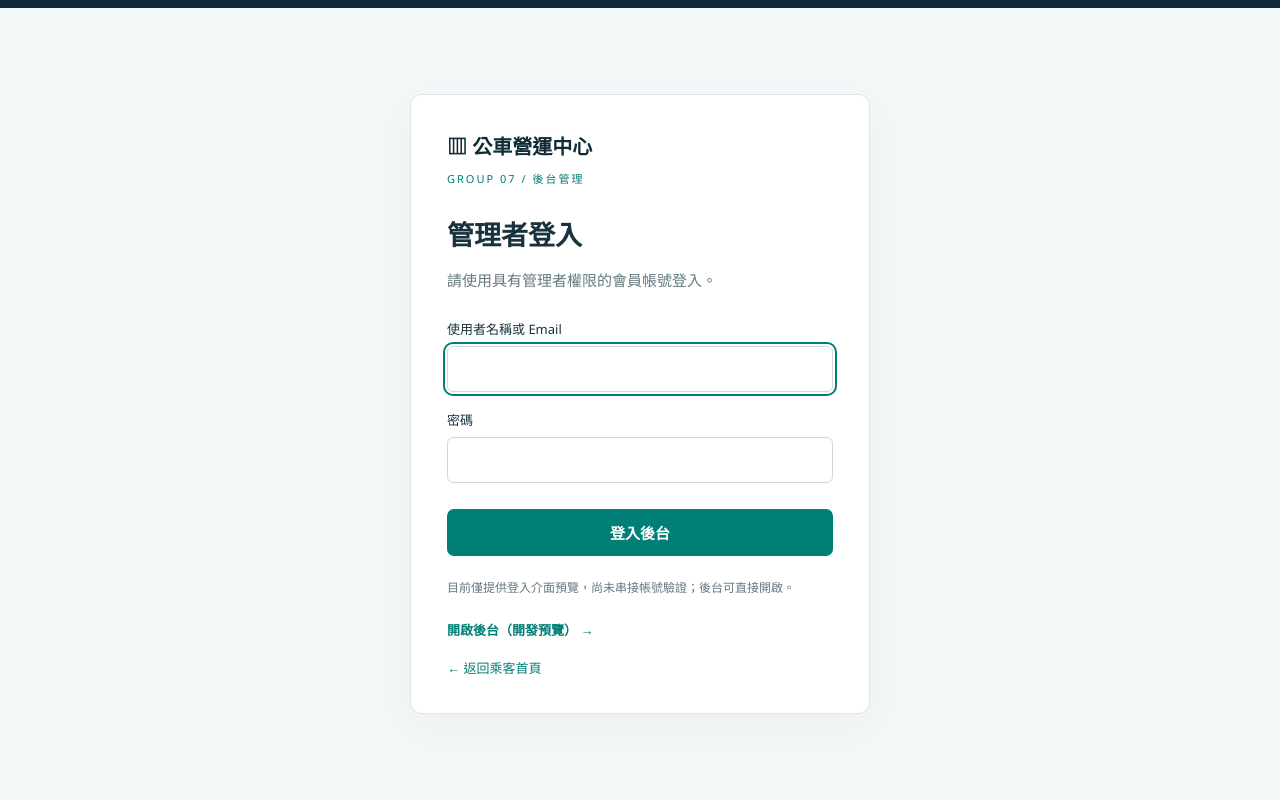
After one commit to homer-105216/2026-DB-Project01-BusTrackingSystem, a Flask app: page /backstage/login in a window 1280 px wide. The commit adds this page. Run offline with Flask 2, Linux system fonts and the light colour scheme.

Commit message:
feat: 新增後台管理者登入介面預覽

```diff
--- a/backstage/templates/backstage/layout.html
+++ b/backstage/templates/backstage/layout.html
@@ -5,7 +5,7 @@
 {% endblock %}
 {% block content %}
 
-<div class="shell"><aside class="sidebar"><div class="brand">▥ 公車營運中心<small>BUS OPERATIONS / GROUP 07</small></div><nav id="nav"></nav><div class="return"><a href="{{ url_for('frontstage.index') }}">← 返回乘客首頁</a></div></aside><section class="workspace"><div class="topbar"><span>公車追蹤系統 / 後台管理</span><span class="tag">介面展示模式</span></div><div class="notice">示範資料 · 操作僅儲存在此瀏覽器，不會修改 PostgreSQL。統計依示範資料計算。</div><div class="heading"><div><div class="eyebrow" id="section-name"></div><h1 id="title"></h1><p id="description"></p></div><button class="btn primary" id="add" hidden>＋ 新增資料</button></div><div id="content"></div></section></div>
+<div class="shell"><aside class="sidebar"><div class="brand">▥ 公車營運中心<small>BUS OPERATIONS / GROUP 07</small></div><nav id="nav"></nav><div class="return"><a href="{{ url_for('frontstage.index') }}">← 返回乘客首頁</a></div></aside><section class="workspace"><div class="topbar"><span>公車追蹤系統 / 後台管理</span><div class="admin-account"><span class="tag">介面展示模式</span><a class="btn" href="{{ url_for('backstage.login') }}">管理者登入（預覽）</a></div></div><div class="notice">示範資料 · 操作僅儲存在此瀏覽器，不會修改 PostgreSQL。統計依示範資料計算。</div><div class="heading"><div><div class="eyebrow" id="section-name"></div><h1 id="title"></h1><p id="description"></p></div><button class="btn primary" id="add" hidden>＋ 新增資料</button></div><div id="content"></div></section></div>
 <dialog id="editor"><form id="form"><h2 id="form-title"></h2><div class="form-grid" id="fields"></div><p class="feedback" id="error" role="alert"></p><div class="actions"><button type="button" class="btn" id="cancel">取消</button><button type="submit" class="btn primary">儲存示範資料</button></div></form></dialog><div id="toast" role="status" hidden></div>
 
 {% endblock %}
--- /dev/null
+++ b/backstage/templates/backstage/login.html
@@ -0,0 +1,28 @@
+<!DOCTYPE html>
+<html lang="zh-Hant">
+<head>
+    <meta charset="UTF-8">
+    <meta name="viewport" content="width=device-width, initial-scale=1.0">
+    <title>管理者登入 · 公車營運中心</title>
+    <link rel="stylesheet" href="{{ url_for('static', filename='css/backstage-login.css') }}">
+</head>
+<body>
+    <main class="login-card">
+        <div class="brand">▥ 公車營運中心</div>
+        <div class="eyebrow">GROUP 07 / 後台管理</div>
+        <h1>管理者登入</h1>
+        <p class="intro">請使用具有管理者權限的會員帳號登入。</p>
+        {% if preview_message %}<div class="preview-message" role="status">{{ preview_message }}</div>{% endif %}
+        <form method="post" action="{{ url_for('backstage.login') }}">
+            <label for="identifier">使用者名稱或 Email</label>
+            <input id="identifier" name="identifier" type="text" autocomplete="username" maxlength="254" value="{{ identifier }}" required autofocus>
+            <label for="password">密碼</label>
+            <input id="password" name="password" type="password" autocomplete="current-password" maxlength="1024" required>
+            <button type="submit">登入後台</button>
+        </form>
+        <p class="note">目前僅提供登入介面預覽，尚未串接帳號驗證；後台可直接開啟。</p>
+        <a class="return preview-backstage" href="{{ url_for('backstage.index') }}">開啟後台（開發預覽） →</a>
+        <a class="return" href="{{ url_for('frontstage.index') }}">← 返回乘客首頁</a>
+    </main>
+</body>
+</html>
--- a/backstage/views/backstage.py
+++ b/backstage/views/backstage.py
@@ -1,4 +1,5 @@
-from flask import Blueprint, abort, redirect, render_template, url_for
+from flask import Blueprint, abort, redirect, render_template, request, url_for
+
 
 backstage_bp = Blueprint('backstage', __name__, template_folder='../templates')
 
@@ -17,6 +18,16 @@ PAGE_TEMPLATES = {
 }
 
 
+@backstage_bp.route('/login', methods=['GET', 'POST'])
+def login():
+    # 介面預覽：不查詢資料庫、不建立登入狀態，也不限制後台存取。
+    message = None
+    if request.method == 'POST':
+        message = '目前尚未串接帳號驗證，請點下方「開啟後台」繼續開發。'
+    return render_template('backstage/login.html', preview_message=message,
+                           identifier=request.form.get('identifier', '').strip())
+
+
 @backstage_bp.route('/')
 def index():
     return render_template('backstage/index.html', page='overview')
--- /dev/null
+++ b/static/css/backstage-login.css
@@ -0,0 +1,3 @@
+*{box-sizing:border-box}body{margin:0;min-height:100vh;min-height:100dvh;display:flex;align-items:center;justify-content:center;padding:28px 18px;background:#f4f7f7;color:#19333e;font:15px 'Segoe UI','Microsoft JhengHei',sans-serif;border-top:8px solid #102c38}.login-card{background:white;width:460px;max-width:100%;padding:36px;border:1px solid #dce5e7;border-radius:12px;box-shadow:0 12px 36px #102c3809}.brand{font-size:20px;font-weight:700;color:#102c38}.eyebrow{font-size:11px;letter-spacing:2px;color:#007f76;margin:10px 0 28px}h1{font-size:27px;margin:0 0 12px}.intro,.note{color:#657981;line-height:1.7}.intro{margin-bottom:26px}label{display:block;font-size:13px;margin:18px 0 8px}input{width:100%;font:inherit;padding:12px;border:1px solid #cbd8dc;border-radius:6px;color:#19333e}input:focus{outline:2px solid #007f76;outline-offset:2px}button{width:100%;padding:13px;margin-top:26px;border:0;border-radius:7px;background:#007f76;color:white;font:inherit;font-weight:600;cursor:pointer}button:hover{background:#006d65}.error{background:#fff0ed;border:1px solid #efd0c8;color:#9c3434;padding:12px;border-radius:7px;font-size:13px;line-height:1.6}.note{font-size:12px;margin:22px 0}.return{font-size:13px;color:#007f76;text-decoration:none}@media(max-width:500px){.login-card{padding:25px}}
+
+.preview-message{background:#e5f3ed;border:1px solid #c9e5d8;color:#245d49;padding:12px;border-radius:7px;font-size:13px;line-height:1.6}.preview-backstage{display:block;margin-bottom:18px;font-weight:600}
```
Also changed, not shown: static/css/backstage.css.
